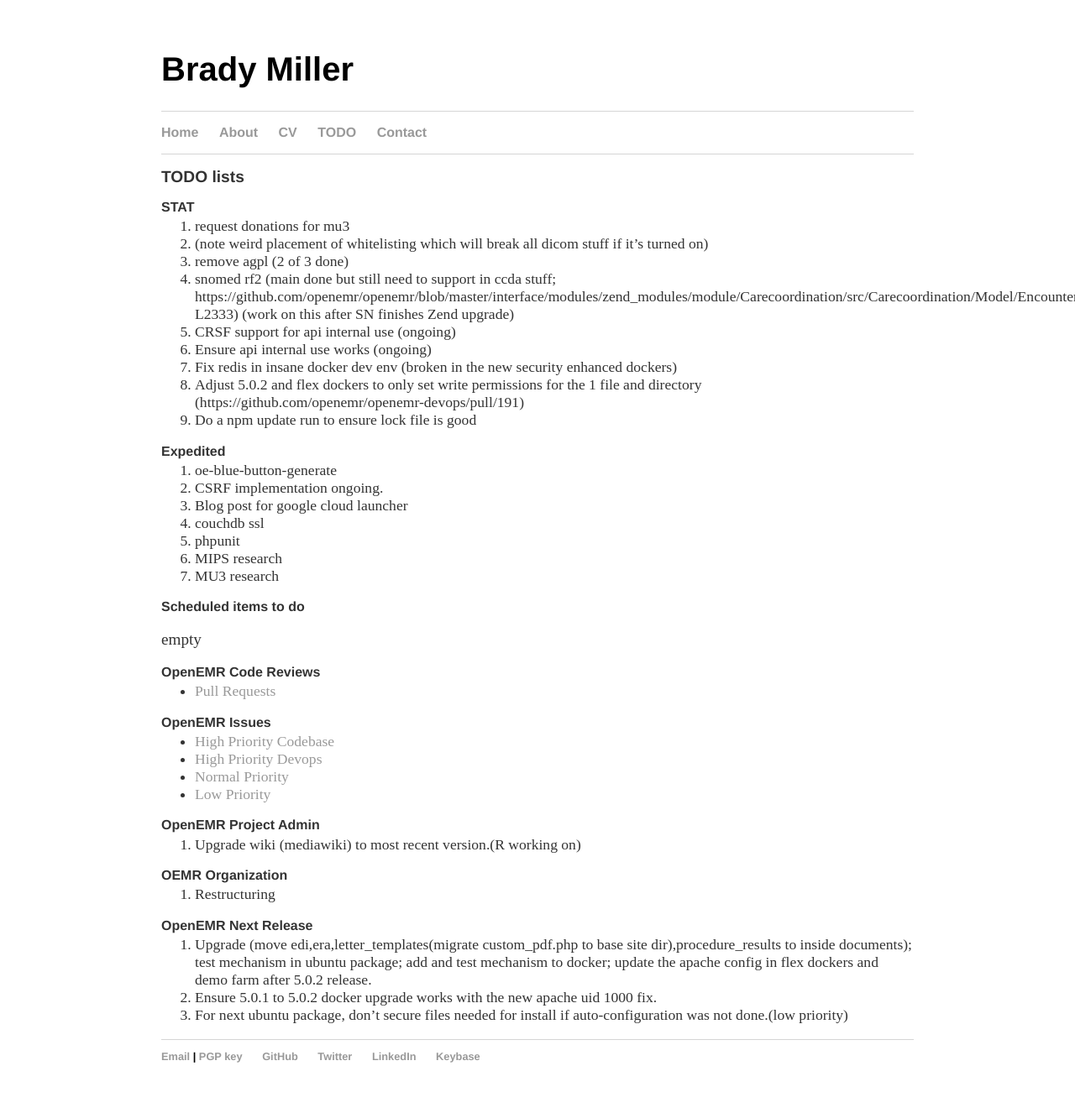
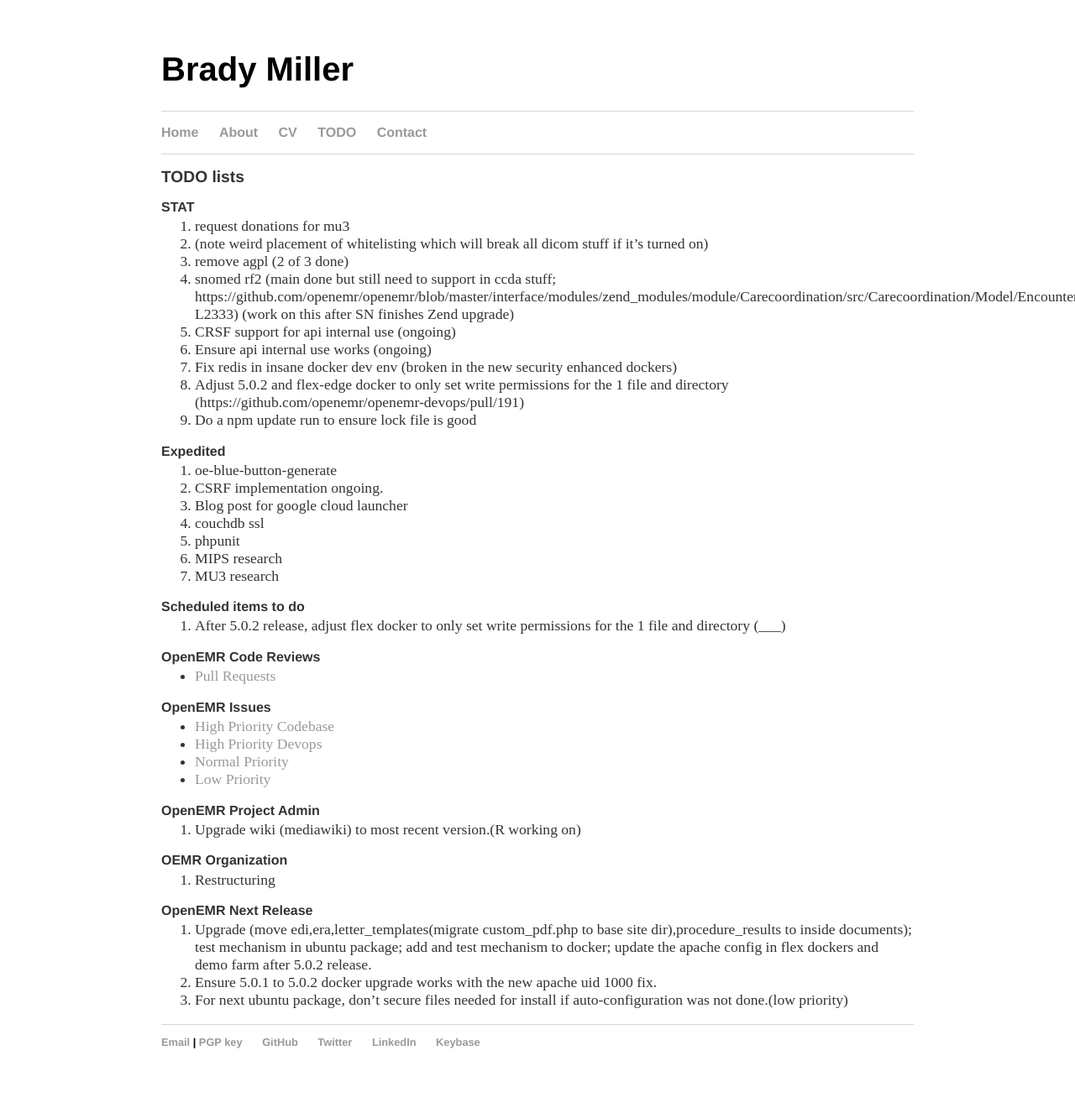
Before and after one commit to bradymiller/bradymiller.github.io, a Jekyll site: the page built from todo/index.md, in a window 1280 px wide. Shown: the whole page at 84% size. Built offline with Jekyll 4.4.1, drawn with Linux system fonts in a browser that asks for light colours; our own code applies the rules of GitHub Pages for plain Markdown files.

Commit message:
Update index.md

```diff
--- a/todo/index.md
+++ b/todo/index.md
@@ -11,7 +11,7 @@
 1. CRSF support for api internal use (ongoing)
 1. Ensure api internal use works (ongoing)
 1. Fix redis in insane docker dev env (broken in the new security enhanced dockers)
-1. Adjust 5.0.2 and flex dockers to only set write permissions for the 1 file and directory (https://github.com/openemr/openemr-devops/pull/191)
+1. Adjust 5.0.2 and flex-edge docker to only set write permissions for the 1 file and directory (https://github.com/openemr/openemr-devops/pull/191)
 1. Do a npm update run to ensure lock file is good
 
 ### Expedited
@@ -24,7 +24,7 @@
 1. MU3 research
 
 ### Scheduled items to do
-empty
+1. After 5.0.2 release, adjust flex docker to only set write permissions for the 1 file and directory (___)
 
 ### OpenEMR Code Reviews
 * [Pull Requests](https://github.com/openemr/openemr/pulls)
```
